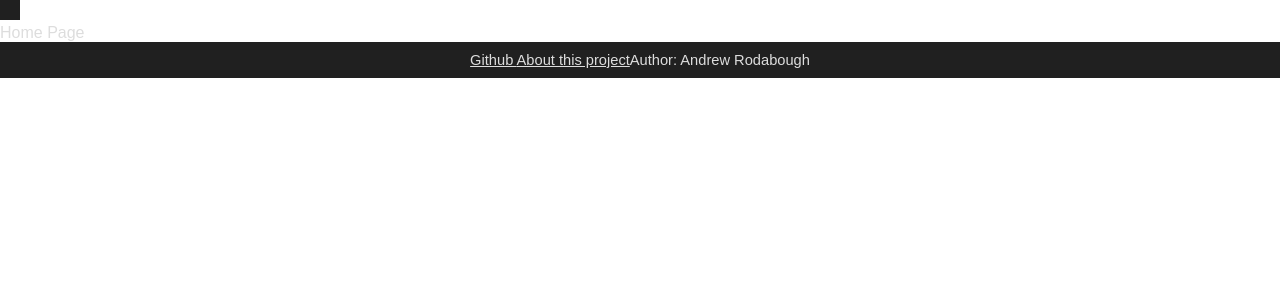
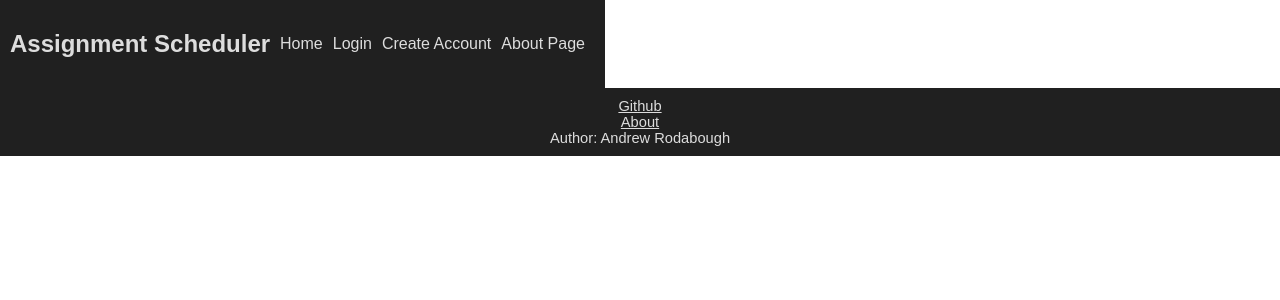
Before and after one commit to AndrewRodabough/AssignmentScheduler, a React (Vite) app: page / in a window 1280 px wide. Shown: the top 300 px of the page. Built offline with nearby package versions, Linux system fonts and the light colour scheme.

Commit message:
header and footer present

```diff
--- a/src/app.css
+++ b/src/app.css
@@ -1,3 +1,5 @@
+
+
 :root {
     --background: #202224;
     --text-color: #ddd;
@@ -35,13 +37,19 @@ body {
 header {
     background-color: var(--nav);
     padding: 10px;
-    font-family: var(--font);
 }
 
-header, nav a {
+header nav {
+    display: flex;
+    justify-content: space-between;
+    align-items: center;
+}
+
+header, nav a{
     padding-right: 10px;
     display: inline-block;
     margin: 0;
+    text-decoration: none;
 }
 
 
@@ -52,15 +60,7 @@ main {
 }
 
 
-nav {
-    display: flex;
-    justify-content: space-between;
-    align-items: center;
-}
 
-nav a {
-    text-decoration: none;
-}
 
 nav button {
     width: 80px;
--- a/src/app.jsx
+++ b/src/app.jsx
@@ -1,7 +1,6 @@
 import React from 'react';
 import { useState } from 'react';
-import { BrowserRouter, NavLink, Route, Routes, Navigate } from 'react-router-dom';
-
+import { BrowserRouter, NavLink, Route, Routes, Navigate, Link } from 'react-router-dom';
 import Login from './login/login';
 import Register from './register/register';
 import Home from './home/home';
@@ -17,27 +16,29 @@ function App() {
     return (
         <BrowserRouter>
             <div>
-                <header>
+                <Routes>
 
-                </header>
+                    <Route element={<LoggedOutHeader/>}>
+                        <Route path="/home" element={<Home/>} />
+                        <Route path="/about" element={<About/>}/>
+                        <Route path="/login" element={<Login/>}/>
+                        <Route path="/register" element={<Register/>}/>
+                        <Route path='*' element={<NotFound />} />
+                    </Route>
 
-                <Routes>
-                    <Route path="/" element={<Home/>} />
-                    <Route path="/about" element={<About/>}/>
+                    <Route element={<LoggedInHeader/>}>
+                        <Route path="/main" element={<Main />}/>
+                    </Route>
 
-                    <Route path="/login" element={<Login/>}/>
-                    <Route path="/register" element={<Register/>}/>
-
-                    <Route path="/main" element={<Main />}/>
-
-                    <Route path='*' element={<NotFound />} />
 
                 </Routes>
 
                 <footer>
                     <div>
                         <a href="https://github.com/AndrewRodabough/startup.git"> Github </a>
-                        <a href="about.html">About this project</a>
+                        <br />
+                        <a href="about.html">About</a>
+                        <br />
                         Author: Andrew Rodabough
                     </div>
                 </footer>
@@ -46,6 +47,34 @@ function App() {
     )
 }
 
+function LoggedInHeader() {
+    return (
+        <>
+            <header>
+
+            </header>
+        </>
+    )
+}
+function LoggedOutHeader() {
+    return (
+        <header>
+            <nav>
+                <div>
+                    <NavLink to="/home"> <h2 >Assignment Scheduler</h2> </NavLink>
+                </div>
+                <div>
+                    <NavLink href="/home">Home</NavLink>
+                    <NavLink href="/login">Login</NavLink>
+                    <NavLink href="/register">Create Account</NavLink>
+                    <NavLink href="/about">About Page</NavLink>
+                </div>
+            </nav>
+        </header>
+    )
+}
+
+
 function NotFound() {
     return <main className='container-fluid bg-secondary text-center'>404: Address unknown.</main>;
   }
--- a/src/home/home.jsx
+++ b/src/home/home.jsx
@@ -1,4 +1,16 @@
+import React from 'react';
+import '../app.css';
+
 function Home() {
-    return <div>Home Page</div>;
+  return (
+    <main>
+        <div style={{ display: 'flex', justifyContent: 'center' }}>
+            <section className="title">
+            AssignmentScheduler
+            </section>
+        </div>
+    </main>
+  );
 }
+
 export default Home;
```
